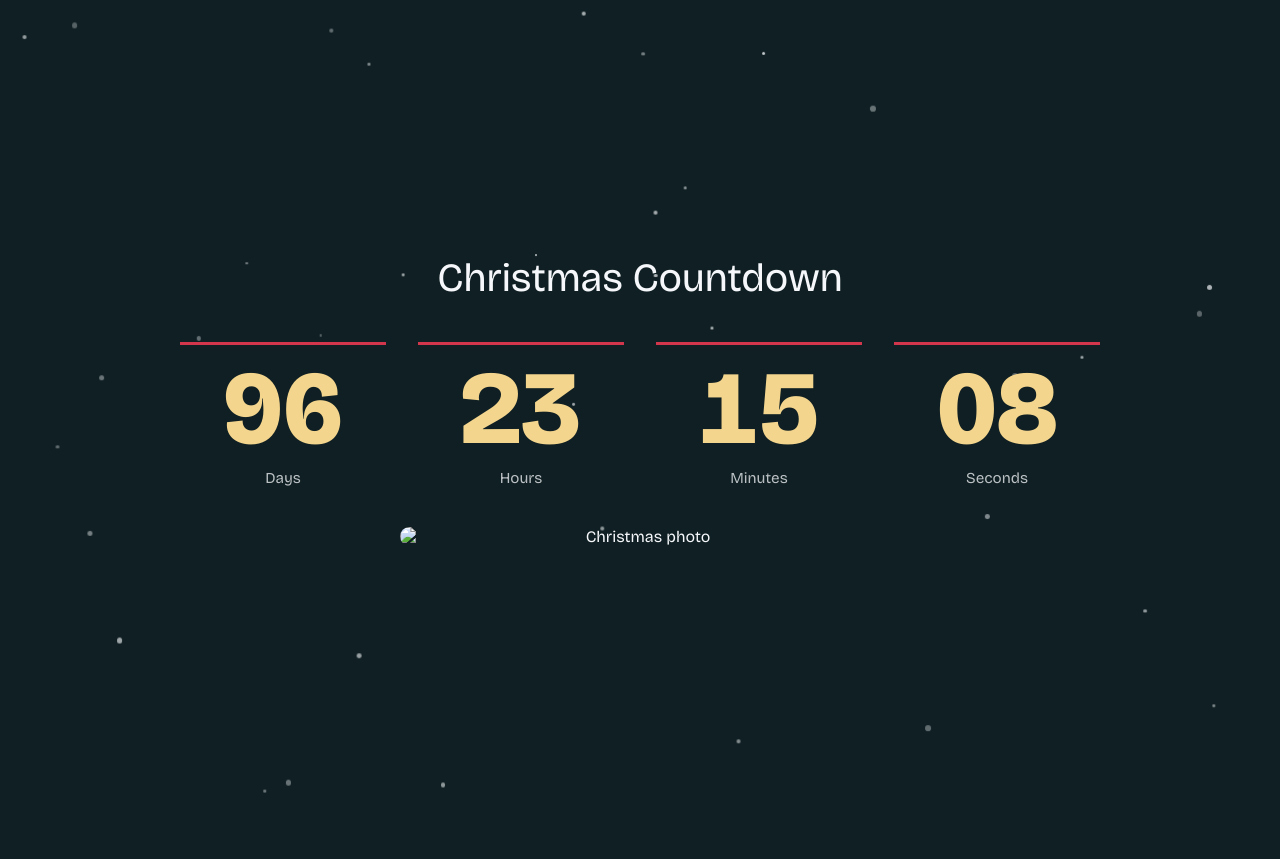
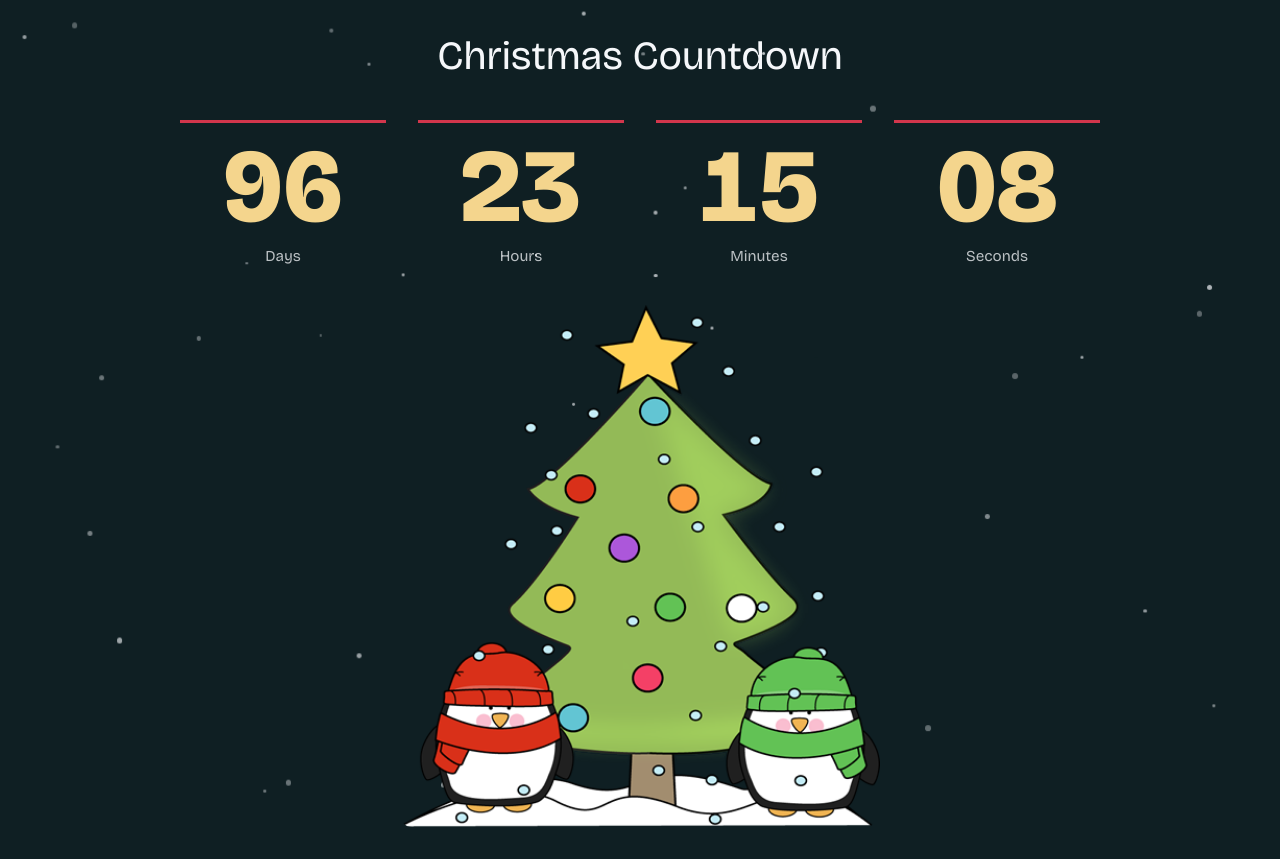
Before and after one commit to onyourjini/anything, a plain HTML site: page index.html in a window 1280 px wide. Before the commit the page ends 800 px from the top, so only its background shows below. Drawn offline with nearby package versions, Linux system fonts and the light colour scheme.

Commit message:
Update Christmas photo in index.html

```diff
--- a/index.html
+++ b/index.html
@@ -34,7 +34,7 @@
         </div>
 
         <p class="message" id="message" hidden>Merry Christmas!</p>
-        <img class="photo" src="penguin.png" alt="Christmas photo">
+        <img class="photo" src="christmas-penguins-and-christmas-tree.png" alt="Christmas photo">
     </main>
     <script src="script.js"></script>
 </body>
```
